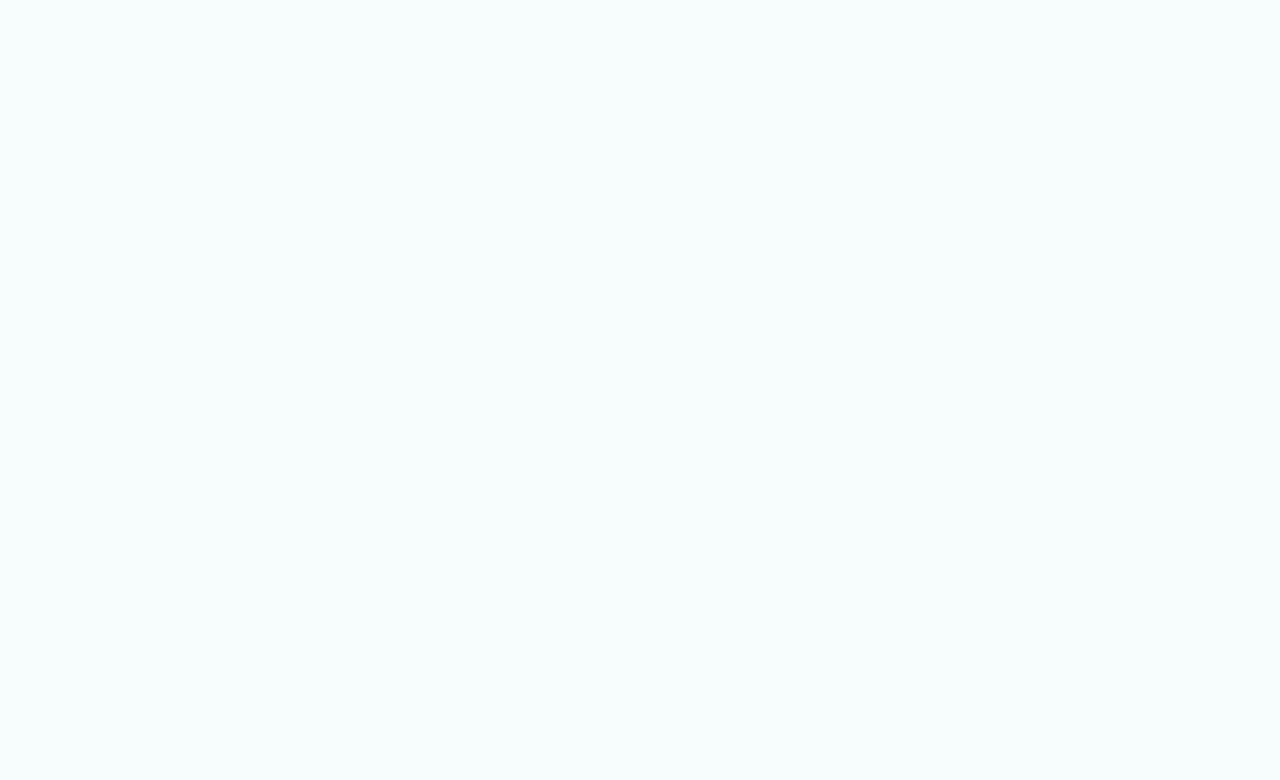
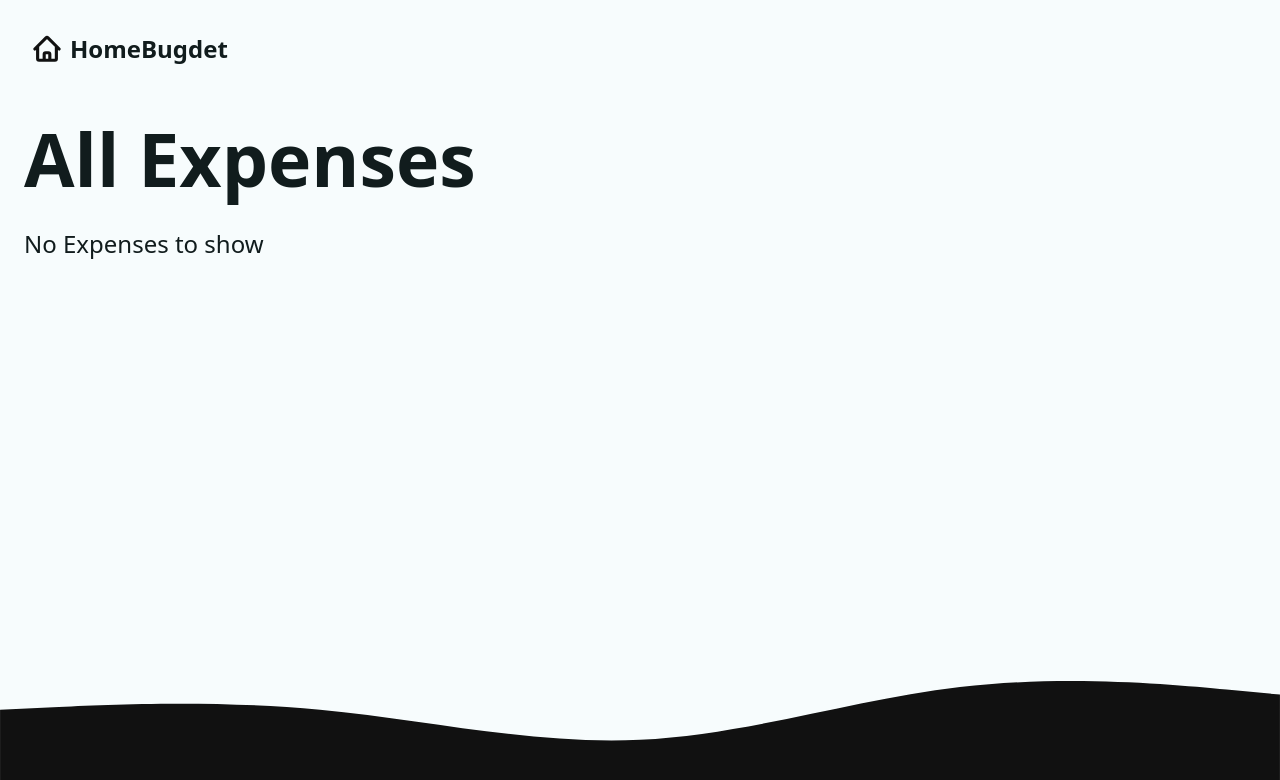
Before and after one commit to abrahamgalue/budget-app, a React (Vite) app: page /expenses in a window 1280 px wide. Before the commit this address had no page. Shown: the top 780 px of the page. Built offline with nearby package versions, Linux system fonts and the light colour scheme.

Commit message:
feat: add Expenses Page

```diff
--- a/src/App.jsx
+++ b/src/App.jsx
@@ -13,6 +13,7 @@
 // Routes
 import DashBoard, { dashboardAction, dashboardLoader } from './pages/Dashboard'
 import Error from './pages/Error'
+import ExpensesPage, { expensesLoader } from './pages/ExpensesPage'
 
 const router = createBrowserRouter([
   {
@@ -27,6 +28,11 @@
         loader: dashboardLoader,
         action: dashboardAction,
         errorElement: <Error />,
+      },
+      {
+        path: 'expenses',
+        element: <ExpensesPage />,
+        loader: expensesLoader,
       },
       {
         path: 'logout',
--- a/src/pages/Dashboard.jsx
+++ b/src/pages/Dashboard.jsx
@@ -1,5 +1,5 @@
 // rrd imports
-import { useLoaderData } from 'react-router-dom'
+import { Link, useLoaderData } from 'react-router-dom'
 
 // library imports
 import { toast } from 'react-toastify'
@@ -96,10 +96,15 @@
                   <div className='grid-md'>
                     <h2>Recent Expenses</h2>
                     <Table
-                      expenses={expenses.sort(
-                        (a, b) => b.createdAt - a.createdAt
-                      )}
+                      expenses={expenses
+                        .sort((a, b) => b.createdAt - a.createdAt)
+                        .slice(0, 8)}
                     />
+                    {expenses.length > 8 && (
+                      <Link to='expenses' className='btn btn--dark'>
+                        View all expenses
+                      </Link>
+                    )}
                   </div>
                 )}
               </div>
--- /dev/null
+++ b/src/pages/ExpensesPage.jsx
@@ -0,0 +1,36 @@
+// rrd imports
+import { useLoaderData } from 'react-router-dom'
+
+// component imports
+import Table from '../components/Table'
+
+// helpers
+import { fetchData } from '../helpers'
+
+// loader
+export function expensesLoader() {
+  const expenses = fetchData('expenses')
+  return { expenses }
+}
+
+const ExpensesPage = () => {
+  const { expenses } = useLoaderData()
+
+  return (
+    <div className='grid-lg'>
+      <h1>All Expenses</h1>
+      {expenses && expenses.length > 0 ? (
+        <div className='grid-md'>
+          <h2>
+            Recent Expenses <small>({expenses.length} total)</small>
+          </h2>
+          <Table expenses={expenses} />
+        </div>
+      ) : (
+        <p>No Expenses to show</p>
+      )}
+    </div>
+  )
+}
+
+export default ExpensesPage
```
